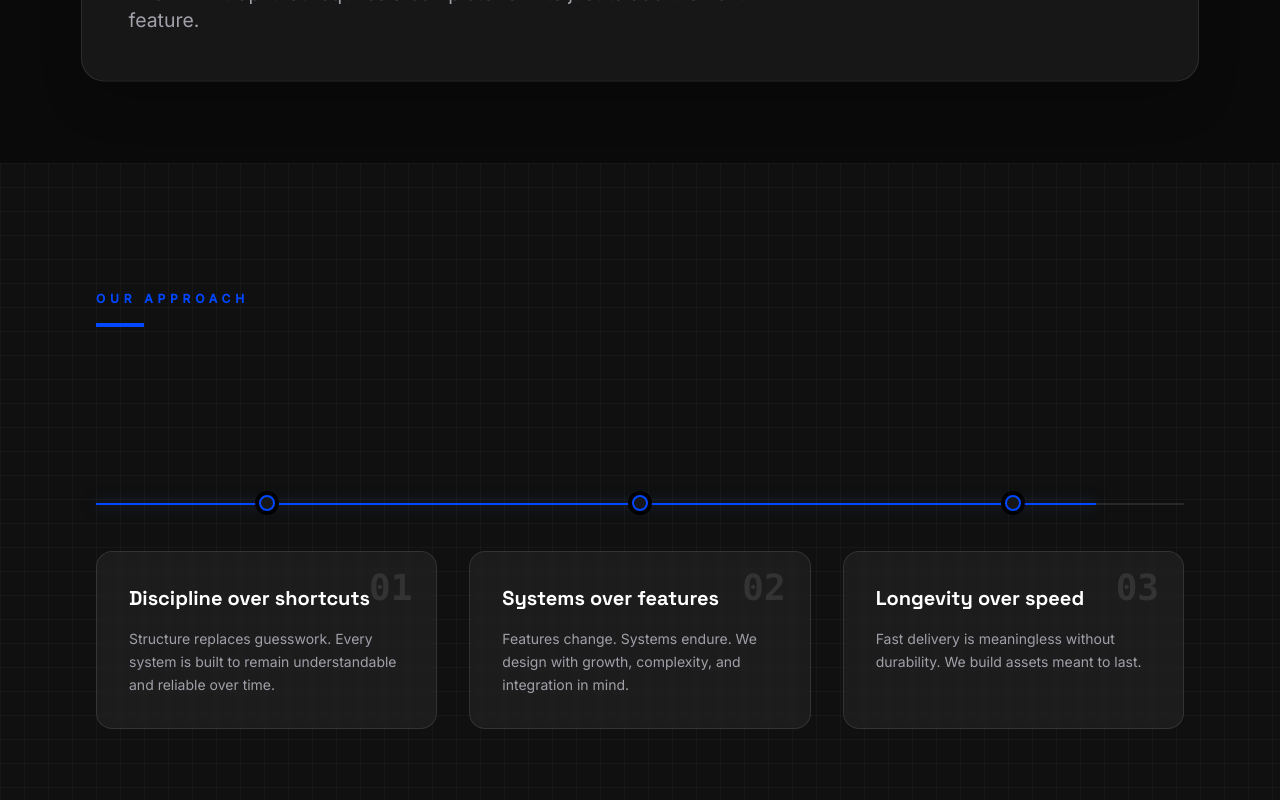
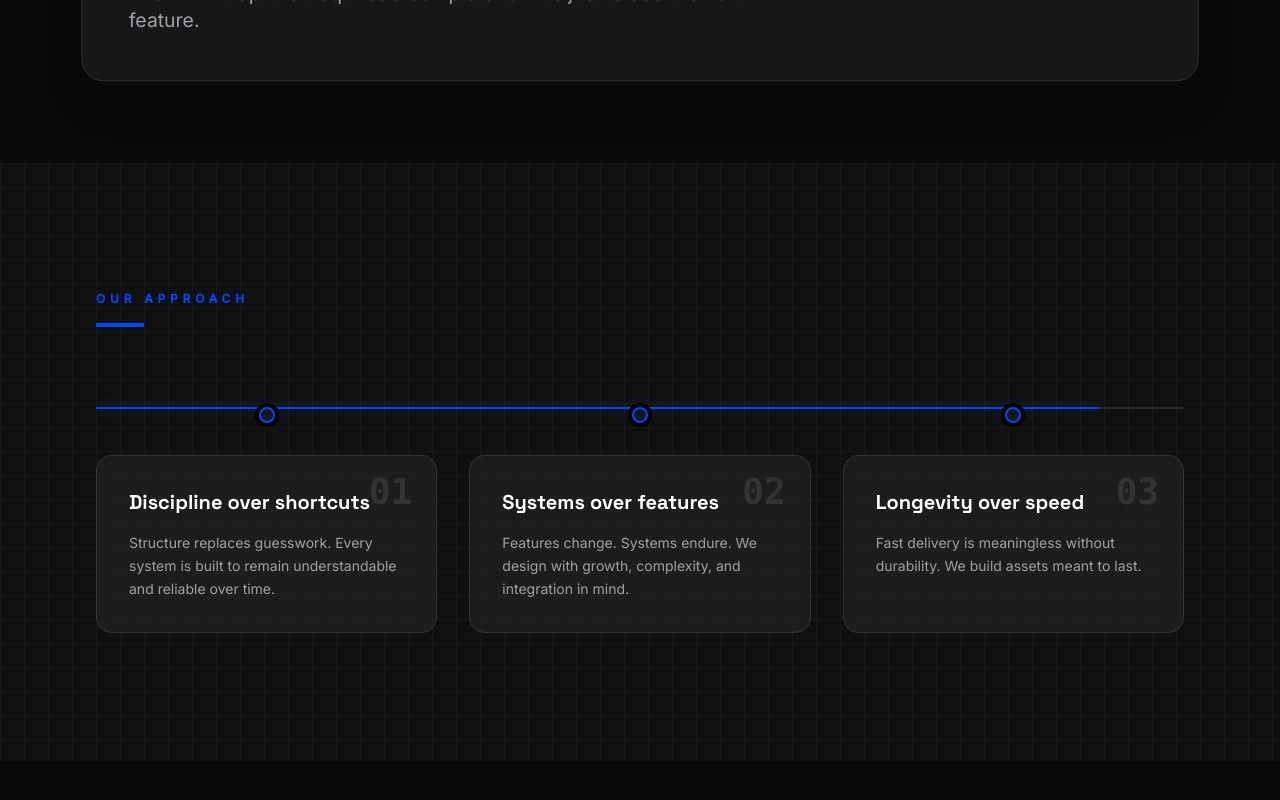
Before and after one commit to Gauthaman07/The_Fynnx, a React (Vite) app: page / in a window 1280 px wide. Shown: the part 2766-3566 px from the top of the page. Built offline with nearby package versions, Linux system fonts and the light colour scheme.

Commit message:
homepage

```diff
--- a/components/ApproachSection.tsx
+++ b/components/ApproachSection.tsx
@@ -36,7 +36,7 @@ const ApproachSection: React.FC = () => {
        <div className="absolute inset-0 bg-[linear-gradient(to_right,#80808012_1px,transparent_1px),linear-gradient(to_bottom,#80808012_1px,transparent_1px)] bg-[size:24px_24px] pointer-events-none" />
 
       <div className="max-w-7xl mx-auto relative z-10">
-        <div className="mb-24 text-center md:text-left">
+        <div className="mb-8 text-center md:text-left">
           <motion.h2
             initial={{ opacity: 0, y: 20 }}
             whileInView={{ opacity: 1, y: 0 }}
@@ -56,11 +56,11 @@ const ApproachSection: React.FC = () => {
         <div className="relative">
           {/* Connecting Line (Desktop: Horizontal, Mobile: Vertical) */}
           {/* Desktop Line Track */}
-          <div className="hidden md:block absolute top-[80px] left-0 w-full h-0.5 bg-white/10" />
+          <div className="hidden md:block absolute top-[48px] left-0 w-full h-0.5 bg-white/10" />
           {/* Desktop Line Fill */}
           <motion.div
             style={{ scaleX: lineProgress, transformOrigin: "left" }}
-            className="hidden md:block absolute top-[80px] left-0 w-full h-0.5 bg-brand-blue shadow-[0_0_15px_rgba(59,130,246,0.5)] z-0"
+            className="hidden md:block absolute top-[48px] left-0 w-full h-0.5 bg-brand-blue shadow-[0_0_15px_rgba(59,130,246,0.5)] z-0"
           />
 
           {/* Mobile Line Track */}
@@ -90,10 +90,10 @@ const PipelineCard: React.FC<{ title: string; description: string; id: string; i
       whileInView={{ opacity: 1, y: 0 }}
       viewport={{ once: true, margin: "-100px" }}
       transition={{ delay: index * 0.2, duration: 0.5 }}
-      className="group relative pl-24 md:pl-0 md:pt-32 h-full flex flex-col"
+      className="group relative pl-24 md:pl-0 md:pt-24 h-full flex flex-col"
     >
       {/* Node Point on the Line */}
-      <div className="absolute left-6 md:left-1/2 md:-translate-x-1/2 top-0 md:top-[72px] w-4 h-4 bg-neutral-900 border-2 border-brand-blue rounded-full z-20 group-hover:scale-150 group-hover:bg-brand-blue transition-all duration-300 shadow-[0_0_0_4px_rgba(0,0,0,1)]">
+      <div className="absolute left-6 md:left-1/2 md:-translate-x-1/2 top-0 md:top-[48px] w-4 h-4 bg-neutral-900 border-2 border-brand-blue rounded-full z-20 group-hover:scale-150 group-hover:bg-brand-blue transition-all duration-300 shadow-[0_0_0_4px_rgba(0,0,0,1)]">
         <div className="absolute inset-0 bg-brand-blue rounded-full animate-ping opacity-0 group-hover:opacity-100" />
       </div>
 
```
Also changed, not shown: .gemini-clipboard/clipboard-1769360994493.png (added).
